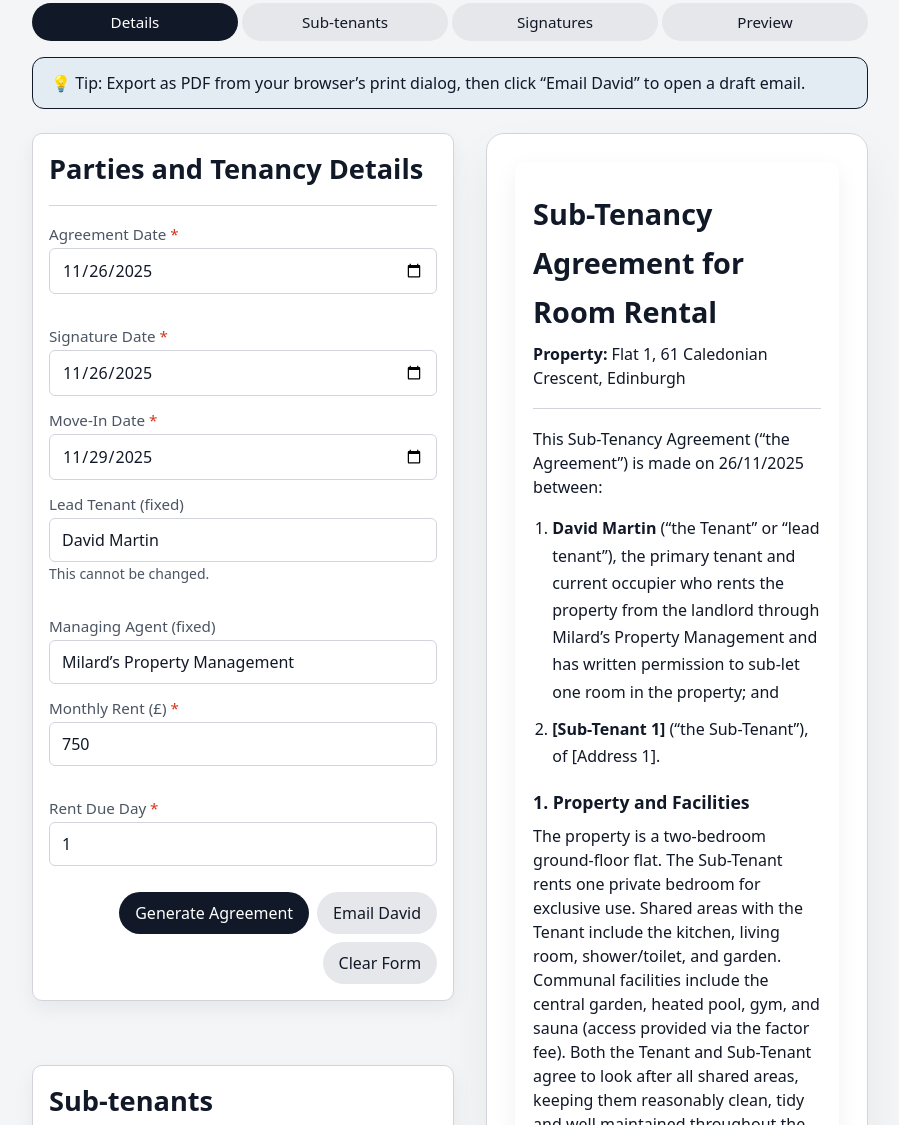
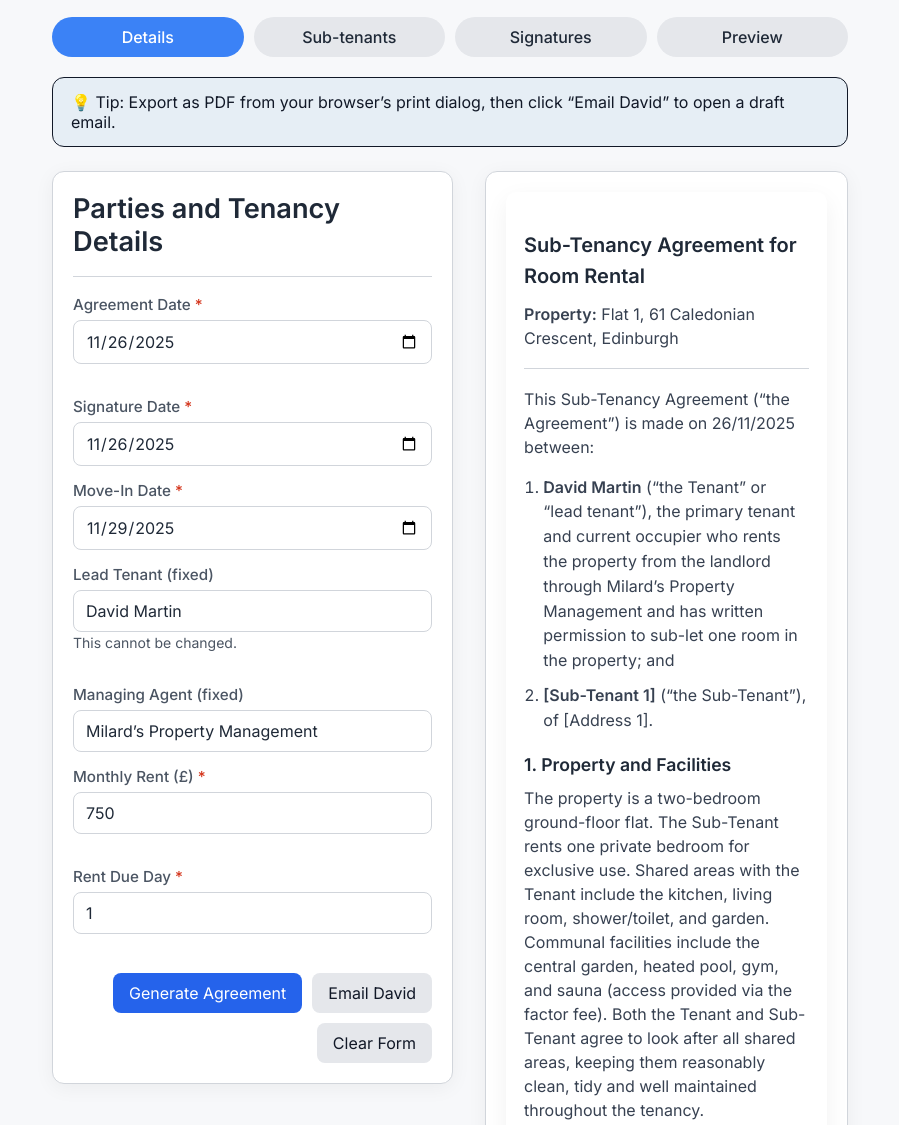
Before and after one commit to jrwishart93/sub-tenancy-website, a website with bundled scripts: page agreement.html in a window 1280 px wide. Shown: the part 179-1304 px from the top of the page, without its empty margins (190-1089 px from the left). Built offline with nearby package versions, Linux system fonts and the light colour scheme.

Commit message:
Refresh agreement styling

```diff
--- a/agreement.html
+++ b/agreement.html
@@ -4,6 +4,7 @@
   <meta charset="UTF-8">
   <meta name="viewport" content="width=device-width, initial-scale=1.0">
   <title>Sub-Tenancy Agreement — Flat 1, 61 Caledonian Crescent</title>
+  <link href="https://fonts.googleapis.com/css2?family=Inter:wght@300;400;500;600&display=swap" rel="stylesheet">
   <link href="https://fonts.googleapis.com/css2?family=Dancing+Script:wght@600&display=swap" rel="stylesheet">
   <link rel="stylesheet" href="css/style.css">
   <link rel="stylesheet" href="public/css/glass.css">
@@ -26,12 +27,13 @@
     </header>
 
     <main>
+      <div class="container">
         <div class="page-container">
           <nav class="tabs" aria-label="Agreement navigation">
-          <a class="tab-button" href="#details" aria-current="true">Details</a>
-          <a class="tab-button" href="#subtenants">Sub-tenants</a>
-          <a class="tab-button" href="#signatures">Signatures</a>
-          <a class="tab-button" href="#preview">Preview</a>
+            <a class="tab-btn" href="#details" aria-current="true">Details</a>
+            <a class="tab-btn" href="#subtenants">Sub-tenants</a>
+            <a class="tab-btn" href="#signatures">Signatures</a>
+            <a class="tab-btn" href="#preview">Preview</a>
           </nav>
 
           <div class="banner tip" role="note">
@@ -41,7 +43,7 @@
           <form id="agreementForm" novalidate>
             <div class="form-layout" aria-label="Agreement builder layout">
               <div class="form-column" aria-label="Agreement form">
-              <section id="details" class="card form-section" aria-labelledby="section-details">
+                <section id="details" class="card form-section section-card" aria-labelledby="section-details">
                   <h2 id="section-details">Parties and Tenancy Details</h2>
                   <div class="hr"></div>
 
@@ -92,28 +94,28 @@
                 </div>
 
                 <div class="toolbar button-row">
-                  <button class="btn" id="btnGenerate" type="submit">Generate Agreement</button>
-                  <button class="btn btn-secondary" id="btnEmail" type="button">Email David</button>
-                  <button class="btn btn-secondary" id="btnClear" type="button">Clear Form</button>
+                  <button class="btn btn-primary" id="btnGenerate" type="submit">Generate Agreement</button>
+                  <button class="btn btn-muted" id="btnEmail" type="button">Email David</button>
+                  <button class="btn btn-muted" id="btnClear" type="button">Clear Form</button>
                 </div>
               </section>
 
-              <section id="subtenants" class="card form-section" aria-labelledby="section-subtenants">
+              <section id="subtenants" class="card form-section section-card" aria-labelledby="section-subtenants">
                 <h2 id="section-subtenants">Sub-tenants</h2>
                 <div class="hr"></div>
 
                 <div class="subtenants-header">
                   <p class="hint">You can have one or two people. The first sub-tenant is required; the second is optional.</p>
                   <div class="actions button-row">
-                    <button class="btn ghost" id="btnAddSub" type="button">Add another sub-tenant</button>
-                    <button class="btn ghost" id="btnRemoveSub" type="button">Remove last sub-tenant</button>
+                    <button class="btn btn-muted" id="btnAddSub" type="button">Add another sub-tenant</button>
+                    <button class="btn btn-muted" id="btnRemoveSub" type="button">Remove last sub-tenant</button>
                   </div>
                 </div>
 
                 <div id="subsContainer"></div>
               </section>
 
-              <section id="signatures" class="card form-section" aria-labelledby="section-signatures">
+              <section id="signatures" class="card form-section section-card" aria-labelledby="section-signatures">
               <h2 id="section-signatures">Signatures</h2>
               <div class="hr"></div>
               <p class="hint">Each sub-tenant gets their own signature pad. Draw slowly for quality or upload a PNG/JPG. Use “Stamp time” to add a UK timestamp.</p>
@@ -129,13 +131,13 @@
 
               <div class="hr"></div>
               <div class="toolbar button-row">
-                <button class="btn" id="btnPrint" type="button">Export as PDF</button>
+                <button class="btn btn-primary" id="btnPrint" type="button">Export as PDF</button>
               </div>
             </section>
 
           </div>
           <aside class="preview-column" aria-label="Agreement preview">
-            <section id="preview" class="agreement card" aria-label="Agreement Preview">
+            <section id="preview" class="agreement card section-card" aria-label="Agreement Preview">
               <section id="agreement-preview" class="agreement-card">
                 <h3>Sub-Tenancy Agreement for Room Rental</h3>
                 <p><strong>Property:</strong> Flat 1, 61 Caledonian Crescent, Edinburgh</p>
@@ -269,18 +271,19 @@
         </div>
 
           <div class="toolbar toolbar-bottom button-row">
-          <a class="btn link" id="btnScrollTop" href="#top">Back to form</a>
-          <button class="btn" id="btnEmailBottom" type="button">Email David</button>
-          <button class="btn primary" id="export-pdf-button" type="button">Export as PDF</button>
-          <a class="btn" href="index.html">Home</a>
+            <a class="btn btn-muted link" id="btnScrollTop" href="#top">Back to form</a>
+            <button class="btn btn-muted" id="btnEmailBottom" type="button">Email David</button>
+            <button class="btn btn-primary" id="export-pdf-button" type="button">Export as PDF</button>
+            <a class="btn btn-muted" href="index.html">Home</a>
           </div>
 
           <div class="actions-mobile" role="group" aria-label="Quick actions">
-          <button class="btn primary" type="button" onclick="handleGenerate()">Generate</button>
-          <button class="btn" type="button" onclick="handlePrint()">Export PDF</button>
-          <button class="btn" type="button" onclick="handleEmail()">Email David</button>
+            <button class="btn btn-primary" type="button" onclick="handleGenerate()">Generate</button>
+            <button class="btn btn-primary" type="button" onclick="handlePrint()">Export PDF</button>
+            <button class="btn btn-muted" type="button" onclick="handleEmail()">Email David</button>
           </div>
         </form>
+      </div>
       </div>
     </main>
 
--- a/css/style.css
+++ b/css/style.css
@@ -1,16 +1,16 @@
 :root {
   color-scheme: only light;
-  --font-family: system-ui, -apple-system, BlinkMacSystemFont, "Segoe UI", sans-serif;
+  --font-family: 'Inter', sans-serif;
   --font-size-base: 16px;
   --line-height: 1.6;
-  --colour-text: #111827;
+  --colour-text: #1f2937;
   --colour-muted: #4b5563;
   --colour-border: #d1d5db;
   --colour-border-strong: #9ca3af;
   --colour-accent: #111827;
   --colour-danger: #d4351c;
   --colour-success: #059669;
-  --bg-page: #f4f5f7;
+  --bg-page: #f7f8fa;
   --container-width: 960px;
   --space-1: 8px;
   --space-2: 12px;
@@ -31,9 +31,12 @@ body {
   height: 100%;
   margin: 0;
   padding: 0;
+}
+
+body {
   font-family: var(--font-family);
-  background: var(--bg-page);
-  color: var(--colour-text);
+  background: #f7f8fa;
+  color: #1f2937;
 }
 
 .page {
@@ -42,13 +45,19 @@ body {
   padding: 16px;
 }
 
+.container {
+  max-width: 900px;
+  margin: 0 auto;
+  padding: 20px;
+}
+
 h1,
 h2,
 h3,
 h4 {
   margin: 0 0 12px;
   font-weight: 600;
-  color: #111827;
+  color: #1f2937;
 }
 
 p {
@@ -59,7 +68,7 @@ p {
 label {
   font-size: 0.95rem;
   font-weight: 500;
-  margin-bottom: 4px;
+  margin-bottom: 6px;
   display: block;
 }
 
@@ -80,10 +89,19 @@ textarea,
 select {
   width: 100%;
   padding: 10px 12px;
-  border-radius: 6px;
+  border-radius: 8px;
   border: 1px solid #d1d5db;
   font: inherit;
   box-sizing: border-box;
+  transition: border-color 0.2s, box-shadow 0.2s;
+}
+
+input:focus,
+textarea:focus,
+select:focus {
+  outline: none;
+  border-color: #3b82f6;
+  box-shadow: 0 0 0 2px rgba(59, 130, 246, 0.15);
 }
 
 textarea {
@@ -206,27 +224,31 @@ a:hover {
 
 .tabs {
   display: flex;
-  gap: 4px;
-  margin: 0 0 12px;
+  gap: 10px;
+  margin-bottom: 20px;
 }
 
+.tab-btn,
 .tab-button {
   flex: 1;
+  padding: 10px 12px;
   text-align: center;
-  padding: 8px 10px;
   border-radius: 999px;
-  border: 1px solid transparent;
   background: #e5e7eb;
-  font-size: 0.95rem;
+  font-weight: 500;
+  border: none;
   cursor: pointer;
+  transition: background 0.2s, color 0.2s;
+  text-decoration: none;
   color: inherit;
-  text-decoration: none;
 }
 
+.tab-btn.active,
+.tab-btn[aria-current="true"],
 .tab-button.active,
 .tab-button[aria-current="true"] {
-  background: #111827;
-  color: #ffffff;
+  background: #3b82f6;
+  color: #fff;
 }
 
 .page-header {
@@ -435,23 +457,31 @@ textarea {
 }
 
 .form-field {
-  margin-bottom: 14px;
+  margin-bottom: 15px;
+}
+
+
+.section-card {
+  background: #ffffff;
+  padding: 20px;
+  border-radius: 12px;
+  box-shadow: 0 4px 20px rgba(0, 0, 0, 0.05);
+  margin-bottom: 20px;
 }
 
 .form-section {
   background: #ffffff;
-  border-radius: 10px;
-  padding: 16px;
-  box-shadow: 0 8px 20px rgba(15, 23, 42, 0.06);
-  margin-bottom: 16px;
+  border-radius: 12px;
+  padding: 20px;
+  box-shadow: 0 4px 20px rgba(0, 0, 0, 0.05);
+  margin-bottom: 20px;
 }
 
 .form-actions,
 .button-row {
   display: flex;
   flex-wrap: wrap;
-  gap: 8px;
-  margin-top: 12px;
+  gap: 10px;
 }
 
 .form-actions {
@@ -461,45 +491,41 @@ textarea {
 button,
 .btn {
   border: none;
-  border-radius: 999px;
+  border-radius: 8px;
   padding: 10px 16px;
   font: inherit;
   cursor: pointer;
-  background: #111827;
-  color: #ffffff;
-  transition: background 0.15s ease, transform 0.05s ease;
+  background: #e5e7eb;
+  color: #111827;
+  transition: background 0.2s;
   display: inline-flex;
   align-items: center;
   gap: 6px;
   text-decoration: none;
 }
 
-button:hover,
-.btn:hover {
-  background: #1f2937;
-}
-
-button:active,
-.btn:active {
-  transform: translateY(1px);
-}
-
 .btn-primary {
-  background: #111827;
+  background: #2563eb;
   color: #ffffff;
 }
 
+.btn-primary:hover {
+  background: #1d4ed8;
+}
+
 .btn.primary {
-  background: #111827;
+  background: #2563eb;
   color: #ffffff;
 }
 
+.btn-muted,
 .btn-secondary,
 .btn.ghost {
   background: #e5e7eb;
   color: #111827;
 }
 
+.btn-muted:hover,
 .btn-secondary:hover,
 .btn.ghost:hover {
   background: #d1d5db;
@@ -609,6 +635,26 @@ button:active,
   margin-bottom: 6px;
 }
 
+#agreement-preview {
+  line-height: 1.55;
+  font-size: 1rem;
+  color: #374151;
+}
+
+#agreement-preview h3 {
+  margin-top: 20px;
+  margin-bottom: 10px;
+  font-size: 1.25rem;
+  font-weight: 600;
+}
+
+#agreement-preview h4 {
+  margin-top: 16px;
+  margin-bottom: 8px;
+  font-size: 1.1rem;
+  font-weight: 600;
+}
+
 .site-footer {
   border-top: 1px solid var(--colour-border);
   padding: var(--space-3);
@@ -622,24 +668,25 @@ button:active,
     padding: 12px;
   }
 
-  .form-section {
-    padding: 14px;
+  .container {
+    padding: 12px;
   }
 
   .tabs {
-    flex-direction: row;
-    gap: 6px;
+    flex-direction: column;
   }
 
+  .tab-btn,
   .tab-button {
-    font-size: 0.9rem;
-    padding: 10px 8px;
+    width: 100%;
   }
 
   .button-row {
     flex-direction: column;
   }
 
+  .btn-primary,
+  .btn-muted,
   .button-row button,
   .button-row .btn {
     width: 100%;
```
Lines whose indentation alone changed are shown as unchanged.
